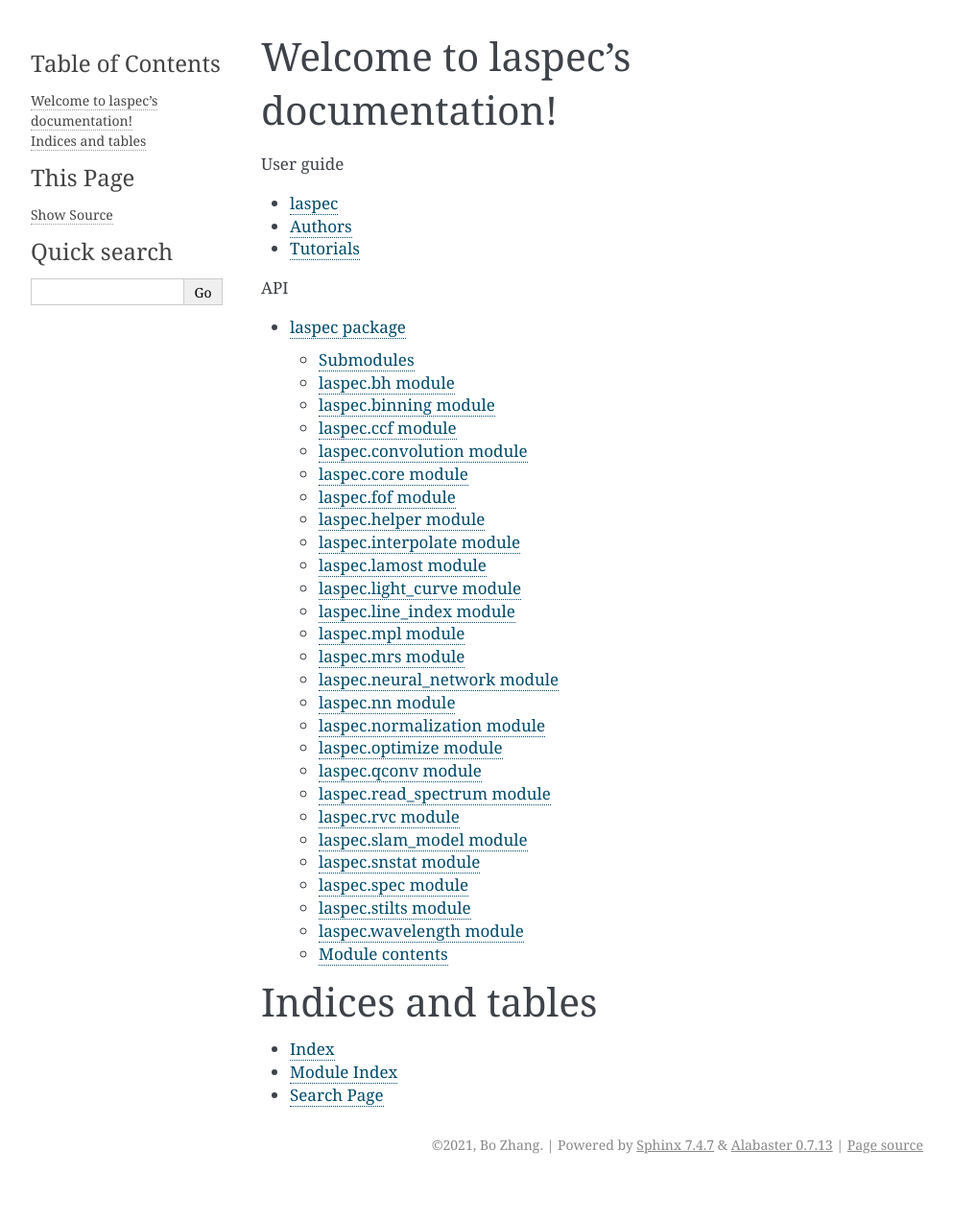
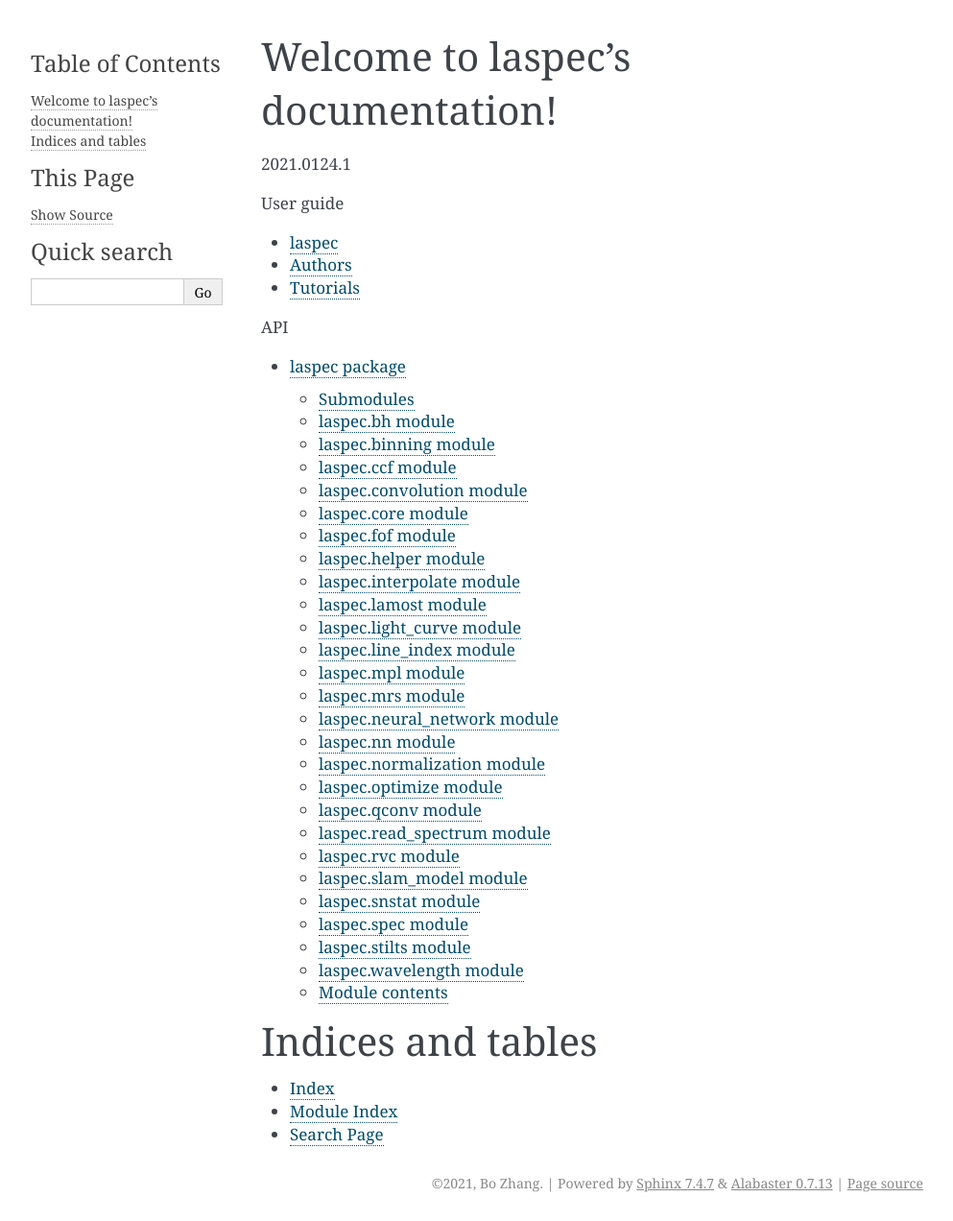
Before and after one commit to hypergravity/laspec, a Sphinx documentation site: the page built from docs/source/index.rst, in a window 1280 px wide. Shown: the whole page at 96% size, without its empty margins (148-1141 px from the left). Built offline with Sphinx 7.4.7, drawn with Linux system fonts in a browser that asks for light colours; before the commit the page ends 1232 px from its top, so only the background shows below that.

Commit message:
updated docs

```diff
--- a/docs/source/index.rst
+++ b/docs/source/index.rst
@@ -6,6 +6,7 @@
 Welcome to laspec's documentation!
 ==================================
 
+2021.0124.1
 
 .. toctree::
    :maxdepth: 2
```
